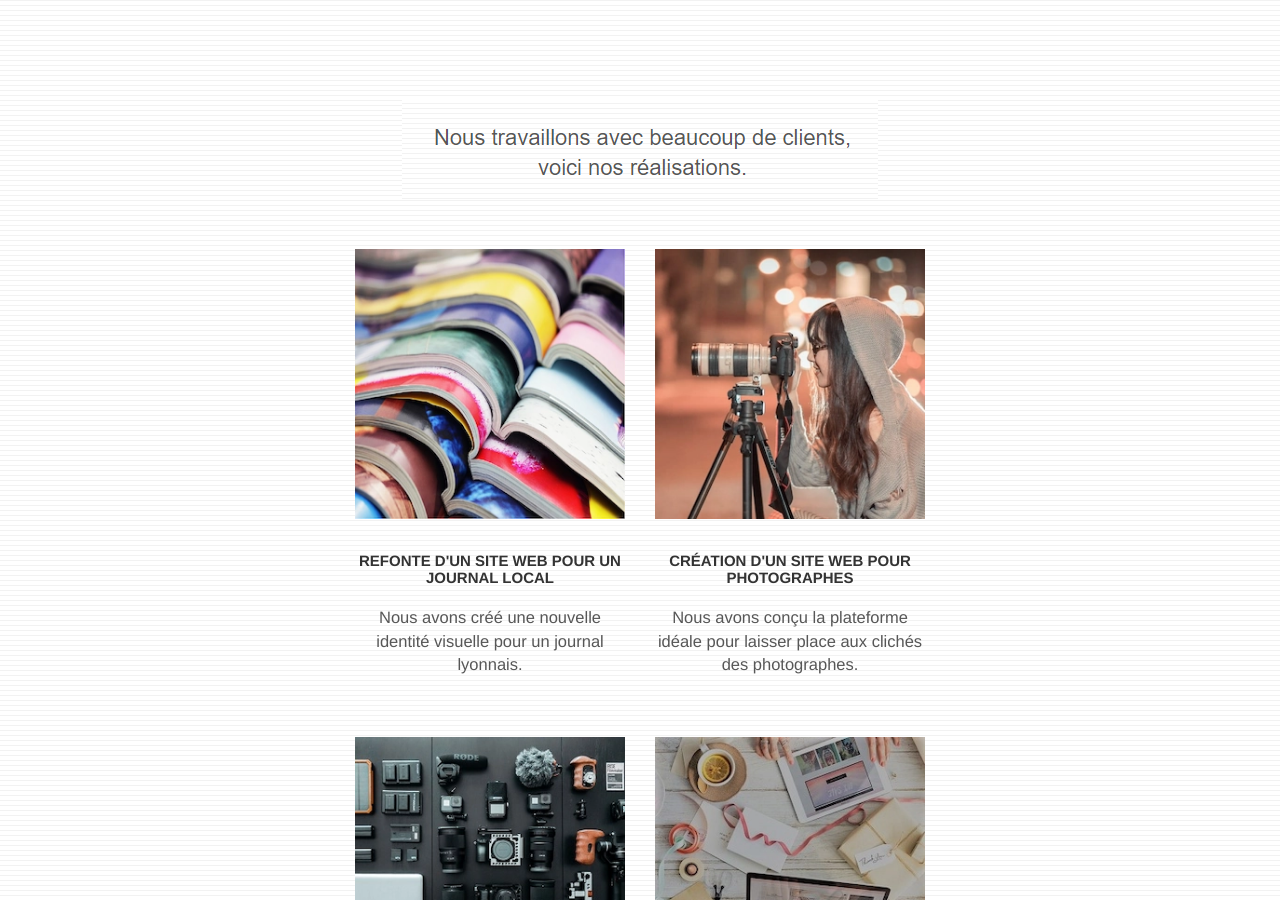
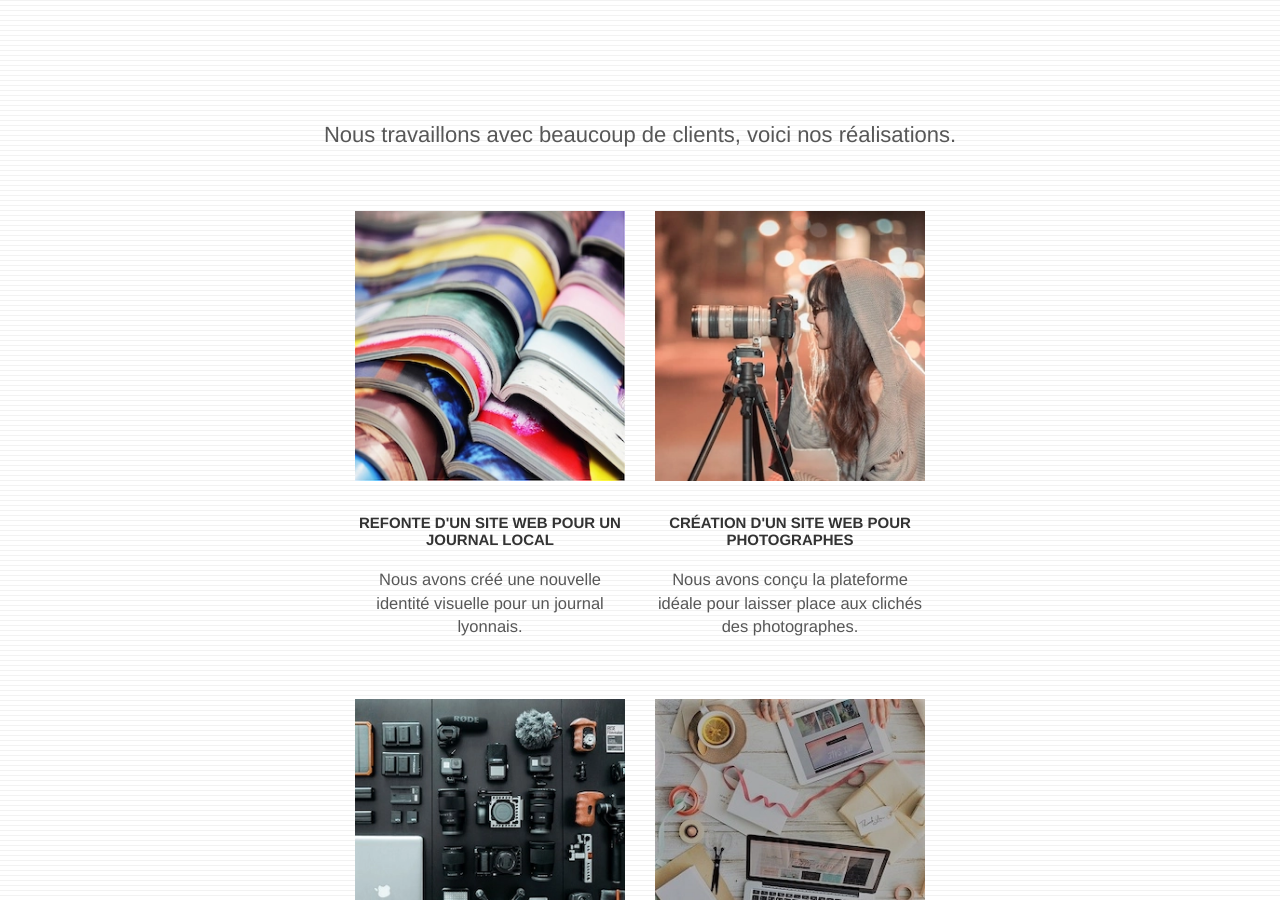
Before and after one commit to SamTSK/LaPanthere-Projet4-OC, a plain HTML site: page index.html in a window 1280 px wide. Shown: the part 1859-2759 px from the top of the page. Drawn offline with Linux system fonts and the light colour scheme.

Commit message:
Modif img title2

```diff
--- a/index.html
+++ b/index.html
@@ -210,10 +210,9 @@
         <div class="container bloc-lg">
           <div class="row">
             <div class="col-sm-12 text-center">
-              <img
-                alt="agence web, agence web paris, web design paris, stratégie web"
-                src="img/title2.png"
-              />
+              <h2>
+				  Nous travaillons avec beaucoup de clients, voici nos réalisations.
+			  </h2>
             </div>
           </div>
           <div class="row tight-width-whitespace portfolio-row">
```
